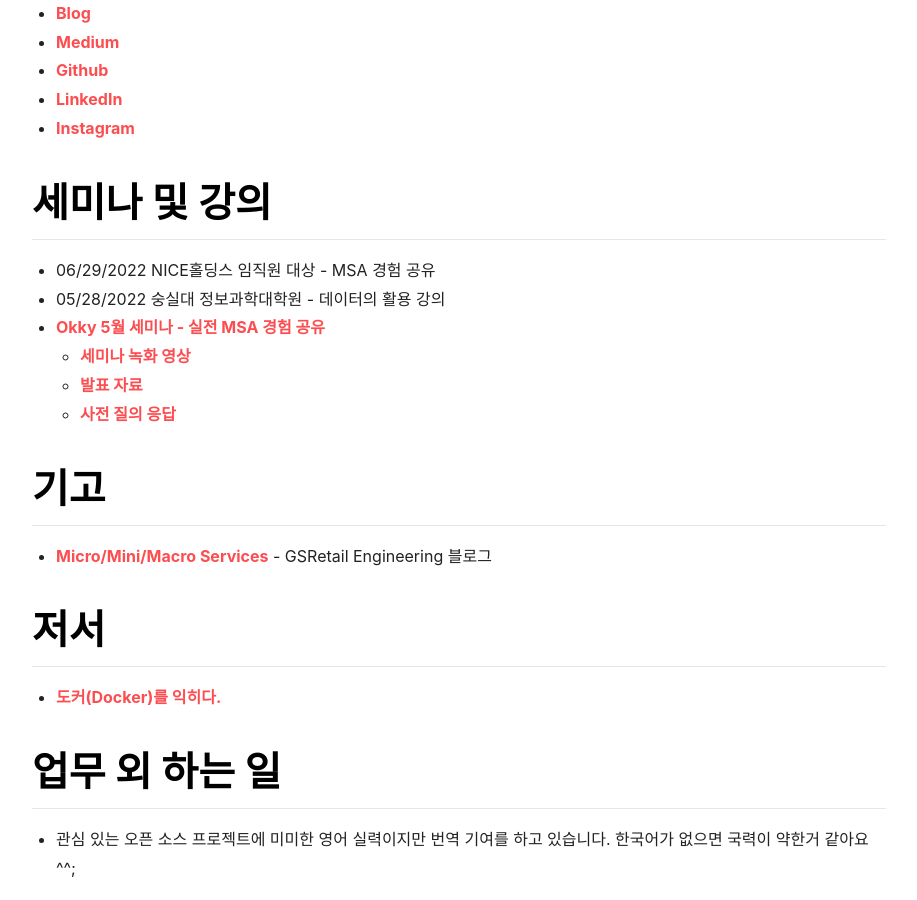
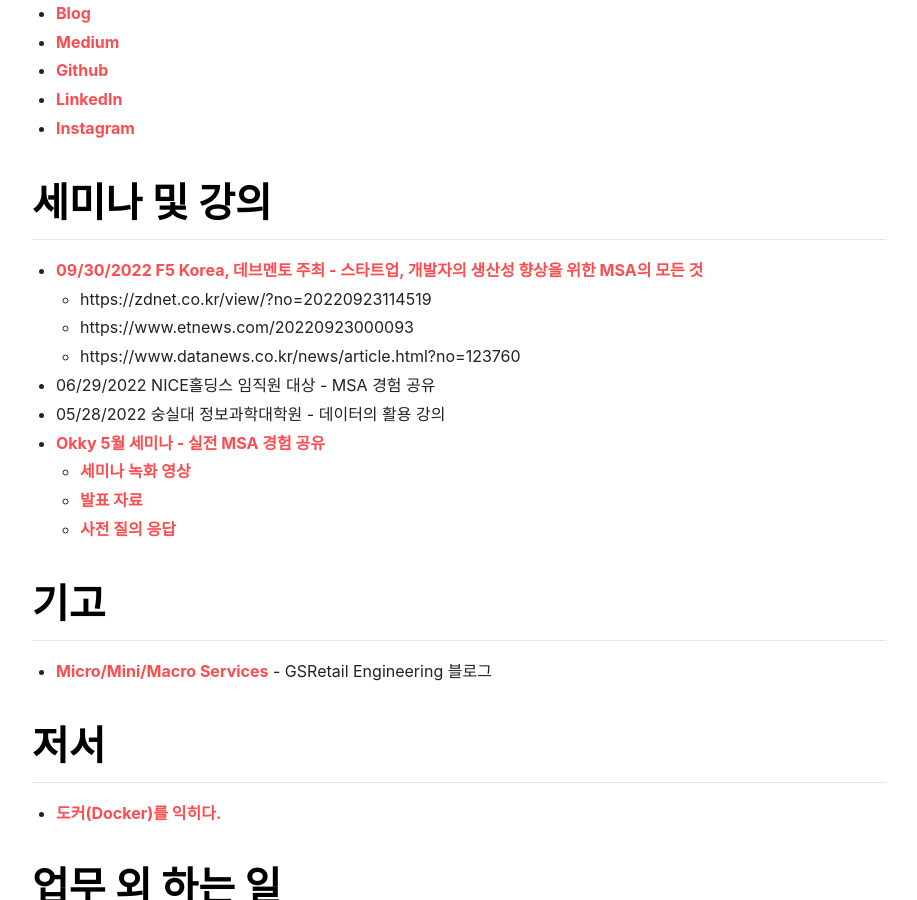
Before and after one commit to giljae/giljae.github.io, a Jekyll site: the page built from about.md, in a window 1280 px wide and 900 px high, scrolled down 535 px. Shown: the whole window, without its empty margins (181-1098 px from the left). Built offline with Jekyll 4.4.1, drawn with Linux system fonts in a browser that asks for light colours.

Commit message:
Update about.md

```diff
--- a/about.md
+++ b/about.md
@@ -42,6 +42,10 @@
 * [Instagram](https://instagram.com/giljae)
 
 # 세미나 및 강의
+* [09/30/2022 F5 Korea, 데브멘토 주최 - 스타트업, 개발자의 생산성 향상을 위한 MSA의 모든 것](http://www.itonair.tv/class/developermeetup/?wcs_timestamp=1664546400)
+  * https://zdnet.co.kr/view/?no=20220923114519
+  * https://www.etnews.com/20220923000093
+  * https://www.datanews.co.kr/news/article.html?no=123760
 * 06/29/2022 NICE홀딩스 임직원 대상 - MSA 경험 공유
 * 05/28/2022 숭실대 정보과학대학원 - 데이터의 활용 강의
 * [Okky 5월 세미나 - 실전 MSA 경험 공유](https://okky.kr/article/1229709)
```
